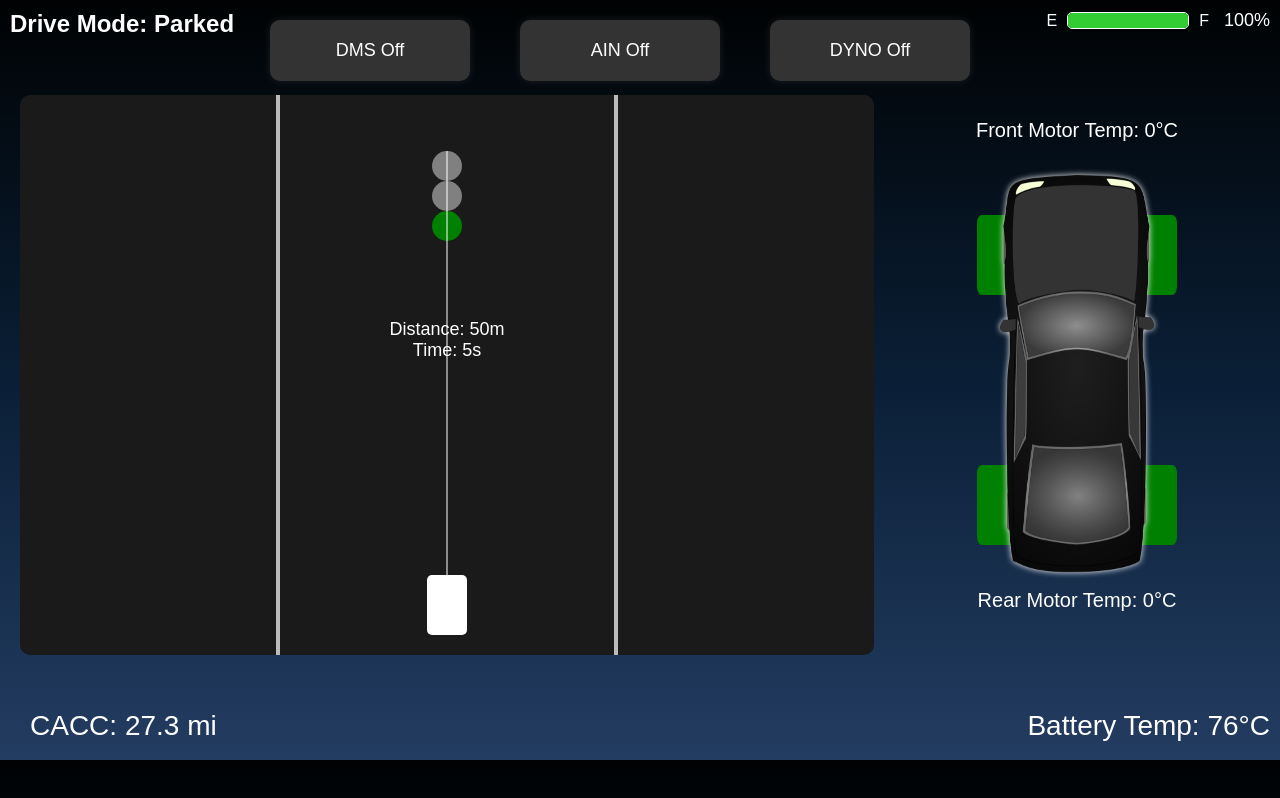
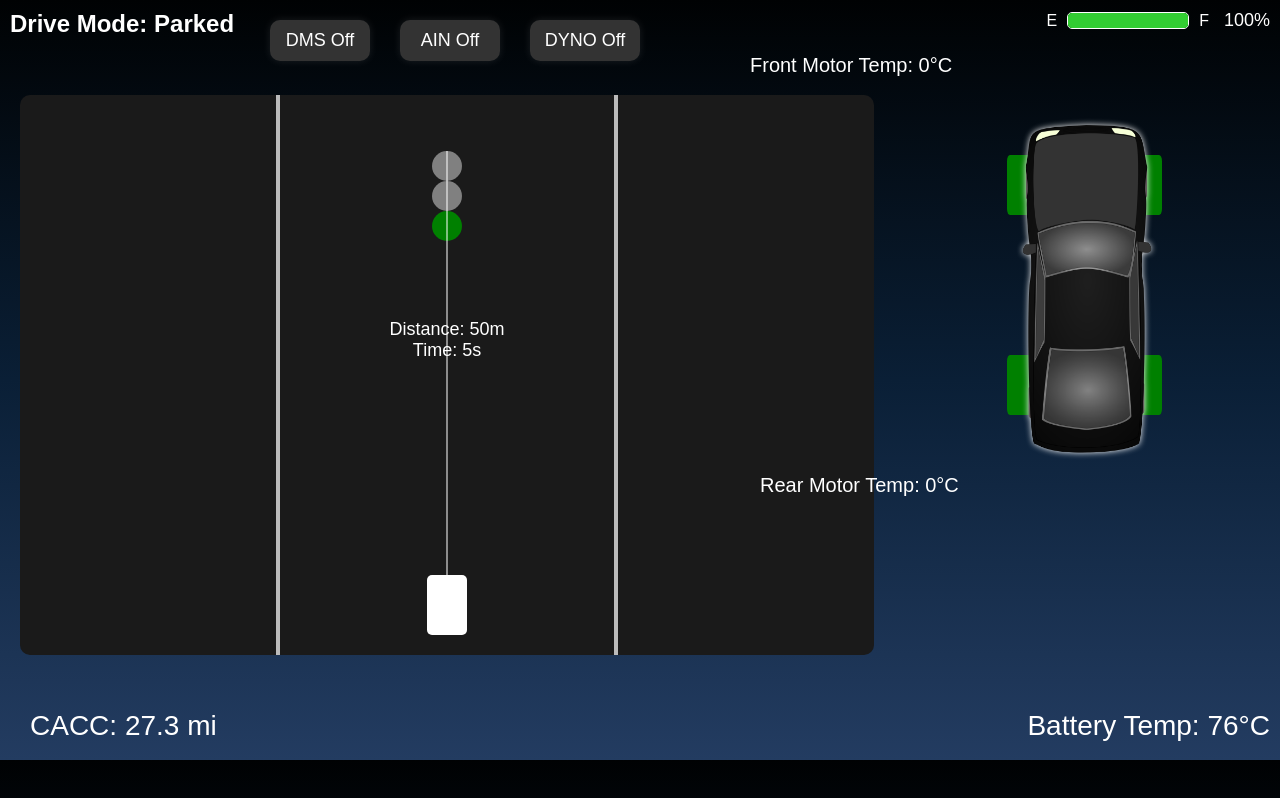
Before and after one commit to evanpreta/RaspDisplay, a plain HTML site: page frontend/output.html in a window 1280 px wide. Drawn offline with Linux system fonts and the light colour scheme; no server answers.

Commit message:
Updated UI to fit the raspi

```diff
--- a/frontend/output.html
+++ b/frontend/output.html
@@ -51,7 +51,7 @@
             </div>
 
             <div class="vehicle-status">
-                <p id="front-motor-temp" class="motor-temp">Front Motor Temp: 0°C</p>
+                <p id="front-motor-temp" class="motor-temp-front">Front Motor Temp: 0°C</p>
                 <div class="car-model" style="position: relative;">
                     <img src="cartooncar.png" alt="Car Image" class="car-image">
                     <div class="wheel front-left"></div>
@@ -59,7 +59,7 @@
                     <div class="wheel rear-left"></div>
                     <div class="wheel rear-right"></div>
                 </div>
-                <p id="rear-motor-temp" class="motor-temp">Rear Motor Temp: 0°C</p>
+                <p id="rear-motor-temp" class="motor-temp-rear">Rear Motor Temp: 0°C</p>
             </div>
         </div>
 
--- a/frontend/script.js
+++ b/frontend/script.js
@@ -174,15 +174,15 @@ window.onload = function() {
     const rearRight = document.querySelector('.wheel.rear-right');
 
     frontLeft.style.position = 'absolute';
-    frontLeft.style.left = '50px';
-    frontLeft.style.top = '50px';
+    frontLeft.style.left = '80px';
+    frontLeft.style.top = '60px';
     frontRight.style.position = 'absolute';
-    frontRight.style.left = '200px';
-    frontRight.style.top = '50px';
+    frontRight.style.left = '205px';
+    frontRight.style.top = '60px';
     rearLeft.style.position = 'absolute';
-    rearLeft.style.left = '50px';
-    rearLeft.style.top = '300px';
+    rearLeft.style.left = '80px';
+    rearLeft.style.top = '260px';
     rearRight.style.position = 'absolute';
-    rearRight.style.left = '200px';
-    rearRight.style.top = '300px';
+    rearRight.style.left = '205px';
+    rearRight.style.top = '260px';
 }
--- a/frontend/styles.css
+++ b/frontend/styles.css
@@ -54,8 +54,8 @@ body {
     position: absolute;
 
     left: 270px;
-    padding: 20px; /* Increased padding for a larger button */
-    width: 200px;  /* Wide button */
+    padding: 10px; /* Increased padding for a larger button */
+    width: 100px;  /* Wide button */
     border-radius: 10px;
     text-align: center;
     transition: background-color 0.3s ease;
@@ -70,9 +70,9 @@ body {
 .ain-indicator {
     position: absolute;
 
-    left: 520px;
-    padding: 20px; /* Increased padding for a larger button */
-    width: 200px;  /* Wide button */
+    left: 400px;
+    padding: 10px; /* Increased padding for a larger button */
+    width: 100px;  /* Wide button */
     border-radius: 10px;
     text-align: center;
     transition: background-color 0.3s ease;
@@ -87,9 +87,9 @@ body {
 .dyno-indicator {
     position: absolute;
 
-    left: 770px;
-    padding: 20px; /* Increased padding for a larger button */
-    width: 200px;  /* Wide button */
+    left: 530px;
+    padding: 10px; /* Increased padding for a larger button */
+    width: 110px;  /* Wide button */
     border-radius: 10px;
     text-align: center;
     transition: background-color 0.3s ease;
@@ -226,7 +226,7 @@ body {
 }
 
 .car-model {
-    position: relative;
+    position: absolute;
     width: 300px;
     height: 400px;
 }
@@ -236,11 +236,12 @@ body {
     width: 100%;
     height: 100%;
     z-index: 2;
+
 }
 
 .wheel {
-    width: 50px;
-    height: 80px;
+    width: 30px;
+    height: 60px;
     position: absolute;
     border-radius: 10%;
     background-color: green;
@@ -249,16 +250,16 @@ body {
 }
 
 .car-image {
-    width: 240px;
-    height: 400px;
-    transform: translate(30px, 10px); /* Adjusted for your position */
+    width: 200px;
+    height: 330px;
+    transform: translate(60px, 30px); /* Adjusted for your position */
     filter: drop-shadow(0 0 3px white); /* Creates a white outline effect */
 }
 
 
 
 .front-left {
-    left: 50px;  /* Set the X position */
+    left: 200px;  /* Set the X position */
     top: 200px;   /* Set the Y position */
 }
 
@@ -292,11 +293,26 @@ body {
     font-size: 28px;
 }
 
-.motor-temp {
+.motor-temp-front {
     text-align: center;
     font-size: 20px;
     margin: 20px 0; /* Adjust for spacing above and below the text */
     line-height: 1.5; /* Adjust for height of the text */
+    position: absolute;
+    top: 30px;
+    left: 750px
+}
+
+.motor-temp-rear {
+    text-align: center;
+    font-size: 20px;
+    margin: 20px 0; /* Adjust for spacing above and below the text */
+    line-height: 1.5; /* Adjust for height of the text */
+    position: absolute;
+    top: 450px;
+    left: 760px
+
+
 }
 
 .drive-mode {
```
